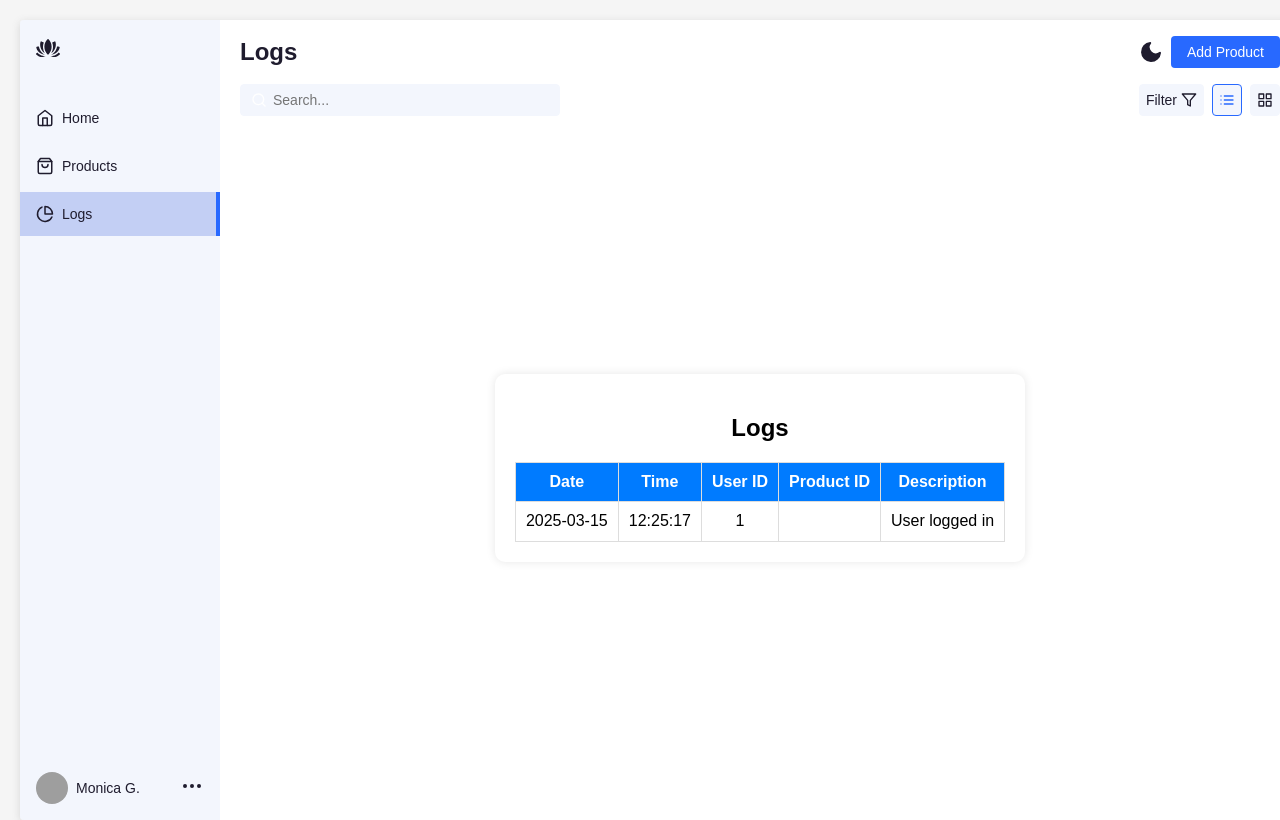
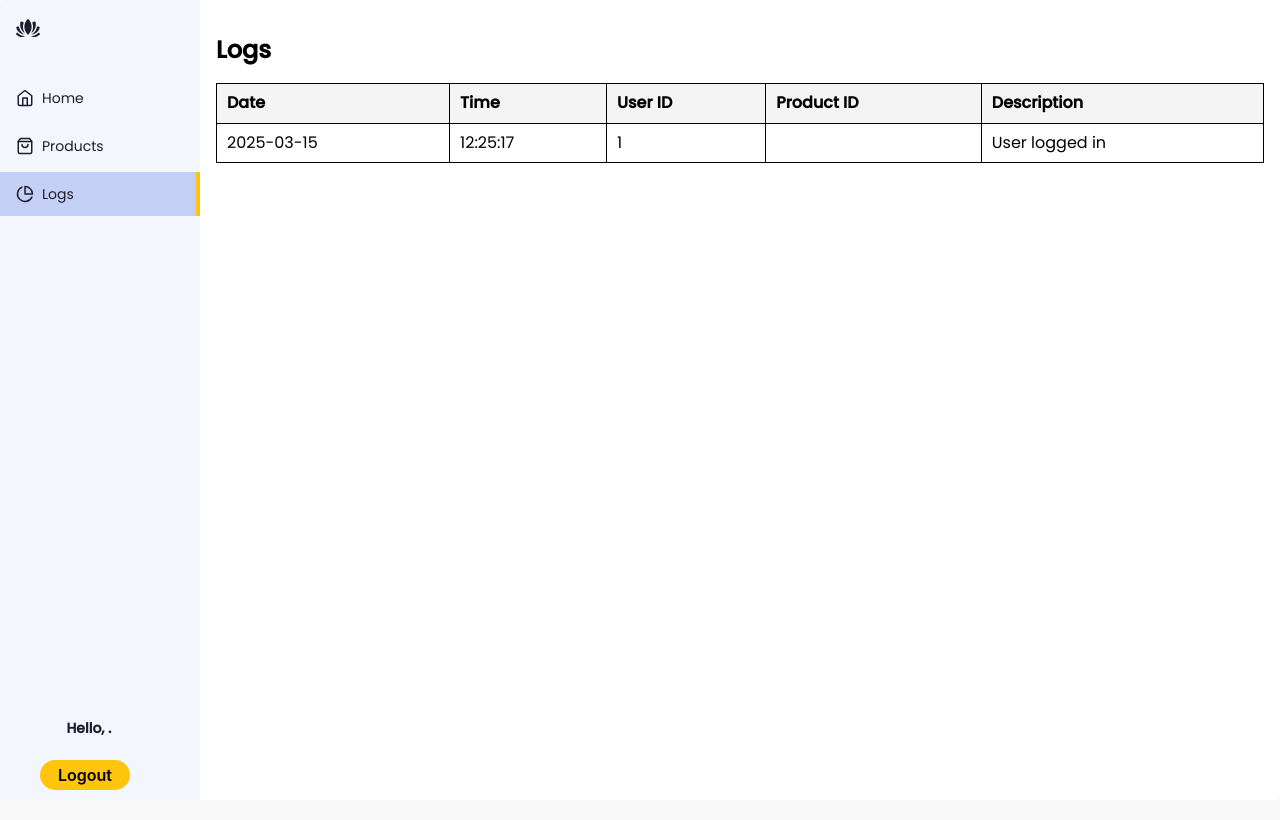
Before and after one commit to con-trool/Itisdev, a PHP site: page /logs.php in a window 1280 px wide. Run offline with PHP 8.4, Linux system fonts and the light colour scheme; a user stored in the database is signed in; data comes from the database, SQL or seed files in the repository; some libraries are stand-ins or nearby versions; grey boxes are pictures that could not be loaded.

Commit message:
css tweaks

```diff
--- a/logs.php
+++ b/logs.php
@@ -16,6 +16,23 @@
 
 $sql = "SELECT id, datetime, userID, productID, description FROM logs ORDER BY datetime DESC";
 $result = $conn->query($sql);
+
+$userEmail = $_SESSION['user'];
+
+// Retrieve user details based on session email
+$stmt = $conn->prepare("SELECT first_name, last_name FROM account WHERE email = ?");
+$stmt->bind_param("s", $userEmail);
+$stmt->execute();
+$stmt->bind_result($firstName, $lastName);
+$stmt->fetch();
+$stmt->close();
+
+// Extract initials
+$firstInitial = strtoupper(substr($firstName, 0, 1));
+$lastInitial = strtoupper(substr($lastName, 0, 1));
+
+$displayName = $firstName . " " . $lastInitial . ".";
+
 ?>
 <html lang="en" >
 <head>
@@ -24,40 +41,74 @@
   <link rel="stylesheet" href="https://cdnjs.cloudflare.com/ajax/libs/normalize/5.0.0/normalize.min.css">
 <link rel="stylesheet" href="./style.css">
 <style>
-        body {
-            font-family: Arial, sans-serif;
-            background-color: #f5f5f5;
-            margin: 20px;
-            padding: 0;
+    .logout{
+  align-items: center;
+  background-color: #ffc40c;
+  border: 0;
+  border-radius: 100px;
+  box-sizing: border-box;
+  color: #000;
+  cursor: pointer;
+  display: inline-flex;
+  font-family: -apple-system, system-ui, system-ui, "Segoe UI", Roboto, "Helvetica Neue", "Fira Sans", Ubuntu, Oxygen, "Oxygen Sans", Cantarell, "Droid Sans", "Apple Color Emoji", "Segoe UI Emoji", "Segoe UI Symbol", "Lucida Grande", Helvetica, Arial, sans-serif;
+  font-size: 16px;
+  font-weight: 600;
+  justify-content: center;
+  line-height: 20px;
+  max-width: 90px;
+  min-height: 30px;
+  min-width: 0px;
+  overflow: hidden;
+  padding: 0px;
+  padding-left: 20px;
+  padding-right: 20px;
+  text-align: center;
+  touch-action: manipulation;
+  transition: background-color 0.167s cubic-bezier(0.4, 0, 0.2, 1) 0s, box-shadow 0.167s cubic-bezier(0.4, 0, 0.2, 1) 0s, color 0.167s cubic-bezier(0.4, 0, 0.2, 1) 0s;
+  user-select: none;
+  -webkit-user-select: none;
+  align-self: center;
+  margin-left: 40px;
+  margin-bottom: 10px ;
 }
-        h2 {
-            text-align: center;
+
+.logout:hover,
+.logout:focus {
+  background-color: #16437E;
+  color: #ffffff;
+}
+
+.logout:active {
+  background: #09223b;
+  color: rgb(255, 255, 255, .7);
+}
+
+.logout:disabled {
+  cursor: not-allowed;
+  background: rgba(0, 0, 0, .08);
+  color: rgba(0, 0, 0, .3);
 }
        table {
       width: 100%;
       border-collapse: collapse;
-            background: white;
     }
-        th, td {
-            border: 1px solid #ddd;
+
+    table,
+    th,
+    td {
+      border: 1px solid black;
+    }
+
+    th,
+    td {
       padding: 10px;
-            text-align: center;
+      text-align: left;
     }
+
     th {
-            background-color: #007BFF;
-            color: white;
+      background-color: #f4f4f4;
     }
-        tr:nth-child(even) {
-            background-color: #f9f9f9;
-        }
-        .container {
-            max-width: 90%;
-            margin: auto;
-            background: white;
-            padding: 20px;
-            border-radius: 10px;
-            box-shadow: 0 0 10px rgba(0, 0, 0, 0.1);
-        }
+
     </style>
 </head>
 <body>
@@ -90,63 +141,18 @@
       </li>
     </ul>
     <div class="account-info">
-      <div class="account-info-picture">
-        <img src="https://images.unsplash.com/photo-1527736947477-2790e28f3443?ixid=MnwxMjA3fDB8MHxzZWFyY2h8MTE2fHx3b21hbnxlbnwwfHwwfHw%3D&ixlib=rb-1.2.1&auto=format&fit=crop&w=900&q=60" alt="Account">
+    <div class="account-info-name">
+      <b>Hello, <?php echo htmlspecialchars($displayName); ?></b>
     </div>
-      <div class="account-info-name">Monica G.</div>
-      <button class="account-info-more">
-        <svg xmlns="http://www.w3.org/2000/svg" width="24" height="24" viewBox="0 0 24 24" fill="none" stroke="currentColor" stroke-width="2" stroke-linecap="round" stroke-linejoin="round" class="feather feather-more-horizontal"><circle cx="12" cy="12" r="1"/><circle cx="19" cy="12" r="1"/><circle cx="5" cy="12" r="1"/></svg>
-      </button>
+</div>
+<div style="display: flex;
+            flex-direction: row;
+            align-items: center;">
+      <div class="logout">Logout</div>
     </div>
   </div>
   <div class="app-content">
-    <div class="app-content-header">
-      <h1 class="app-content-headerText">Logs</h1>
-      <button class="mode-switch" title="Switch Theme">
-        <svg class="moon" fill="none" stroke="currentColor" stroke-linecap="round" stroke-linejoin="round" stroke-width="2" width="24" height="24" viewBox="0 0 24 24">
-          <defs></defs>
-          <path d="M21 12.79A9 9 0 1111.21 3 7 7 0 0021 12.79z"></path>
-        </svg>
-      </button>
-      <button class="app-content-headerButton">Add Product</button>
-    </div>
-    <div class="app-content-actions">
-      <input class="search-bar" placeholder="Search..." type="text">
-      <div class="app-content-actions-wrapper">
-        <div class="filter-button-wrapper">
-          <button class="action-button filter jsFilter"><span>Filter</span><svg xmlns="http://www.w3.org/2000/svg" width="16" height="16" viewBox="0 0 24 24" fill="none" stroke="currentColor" stroke-width="2" stroke-linecap="round" stroke-linejoin="round" class="feather feather-filter"><polygon points="22 3 2 3 10 12.46 10 19 14 21 14 12.46 22 3"/></svg></button>
-          <div class="filter-menu">
-            <label>Category</label>
-            <select>
-              <option>All Categories</option>
-              <option>Furniture</option>                     <option>Decoration</option>
-              <option>Kitchen</option>
-              <option>Bathroom</option>
-            </select>
-            <label>Status</label>
-            <select>
-              <option>All Status</option>
-              <option>Active</option>
-              <option>Disabled</option>
-            </select>
-            <div class="filter-menu-buttons">
-              <button class="filter-button reset">
-                Reset
-              </button>
-              <button class="filter-button apply">
-                Apply
-              </button>
-            </div>
-          </div>
-        </div>
-        <button class="action-button list active" title="List View">
-          <svg xmlns="http://www.w3.org/2000/svg" width="16" height="16" viewBox="0 0 24 24" fill="none" stroke="currentColor" stroke-width="2" stroke-linecap="round" stroke-linejoin="round" class="feather feather-list"><line x1="8" y1="6" x2="21" y2="6"/><line x1="8" y1="12" x2="21" y2="12"/><line x1="8" y1="18" x2="21" y2="18"/><line x1="3" y1="6" x2="3.01" y2="6"/><line x1="3" y1="12" x2="3.01" y2="12"/><line x1="3" y1="18" x2="3.01" y2="18"/></svg>
-        </button>
-        <button class="action-button grid" title="Grid View">
-          <svg xmlns="http://www.w3.org/2000/svg" width="16" height="16" viewBox="0 0 24 24" fill="none" stroke="currentColor" stroke-width="2" stroke-linecap="round" stroke-linejoin="round" class="feather feather-grid"><rect x="3" y="3" width="7" height="7"/><rect x="14" y="3" width="7" height="7"/><rect x="14" y="14" width="7" height="7"/><rect x="3" y="14" width="7" height="7"/></svg>
-        </button>
-      </div>
-    </div>
+
     <div class="container">
 
        <h2>Logs</h2>
--- a/style.css
+++ b/style.css
@@ -13,7 +13,7 @@
   --sidebar-link: #1f1c2e;
   --sidebar-hover-link: rgba(195, 207, 244, 0.5);
   --sidebar-active-link: rgba(195, 207, 244, 1);
-  --action-color: #2869ff;
+  --action-color: #ffc40c;
   --action-color-hover: #6291fd;
   --app-content-secondary-color: #f3f6fd;
   --filter-reset: #2c394f;
@@ -129,7 +129,8 @@
 
 .account-info {
   display: flex;
-  align-items: center;
+  flex-direction: column;  /* Stack elements vertically */
+  align-items: center;      /* Center items horizontally */
   padding: 16px;
   margin-top: auto;
 }
@@ -154,6 +155,8 @@
   max-width: 100%;
   text-overflow: ellipsis;
   white-space: nowrap;
+  margin-bottom: 8px;
+  margin-right: 30px;
 }
 .account-info-more {
   color: var(--sidebar-main-color);
@@ -274,7 +277,7 @@
   align-items: center;
   color: var(--app-content-main-color);
   font-size: 14px;
-  margin-left: 8px;
+  margin-right: 40px;
   cursor: pointer;
 }
 .action-button span {
@@ -300,7 +303,7 @@
   right: -74px;
   border-radius: 4px;
   padding: 8px;
-  width: 220px;
+  width: 240px;
   z-index: 2;
   box-shadow: var(--filter-shadow);
   visibility: hidden;
@@ -323,6 +326,7 @@
   visibility: visible;
   opacity: 1;
   top: calc(100% + 8px);
+  margin-right: 70px;
 }
 .filter-menu label {
   display: block;
```
Also changed, not shown: dashboard.php (+71 -12 lines), products.php (+74 -35 lines). Lines whose indentation alone changed are shown as unchanged.
